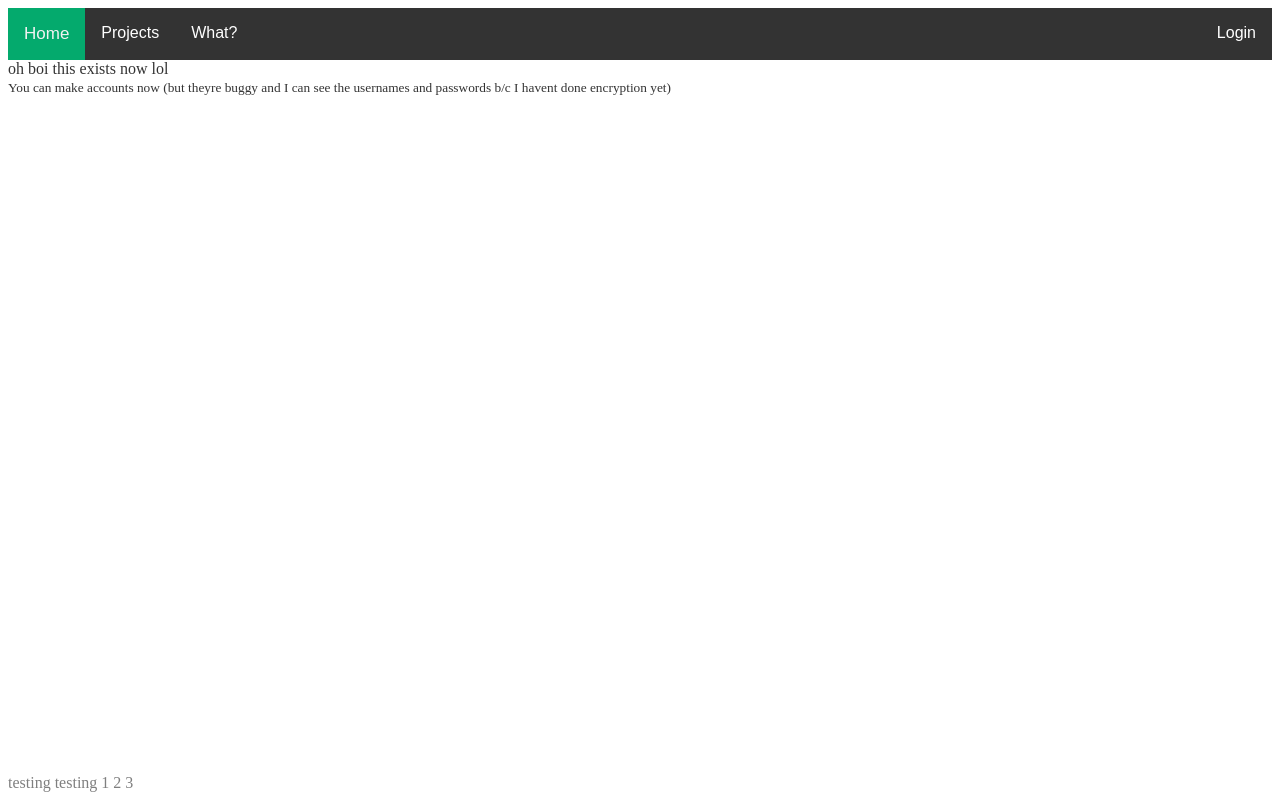
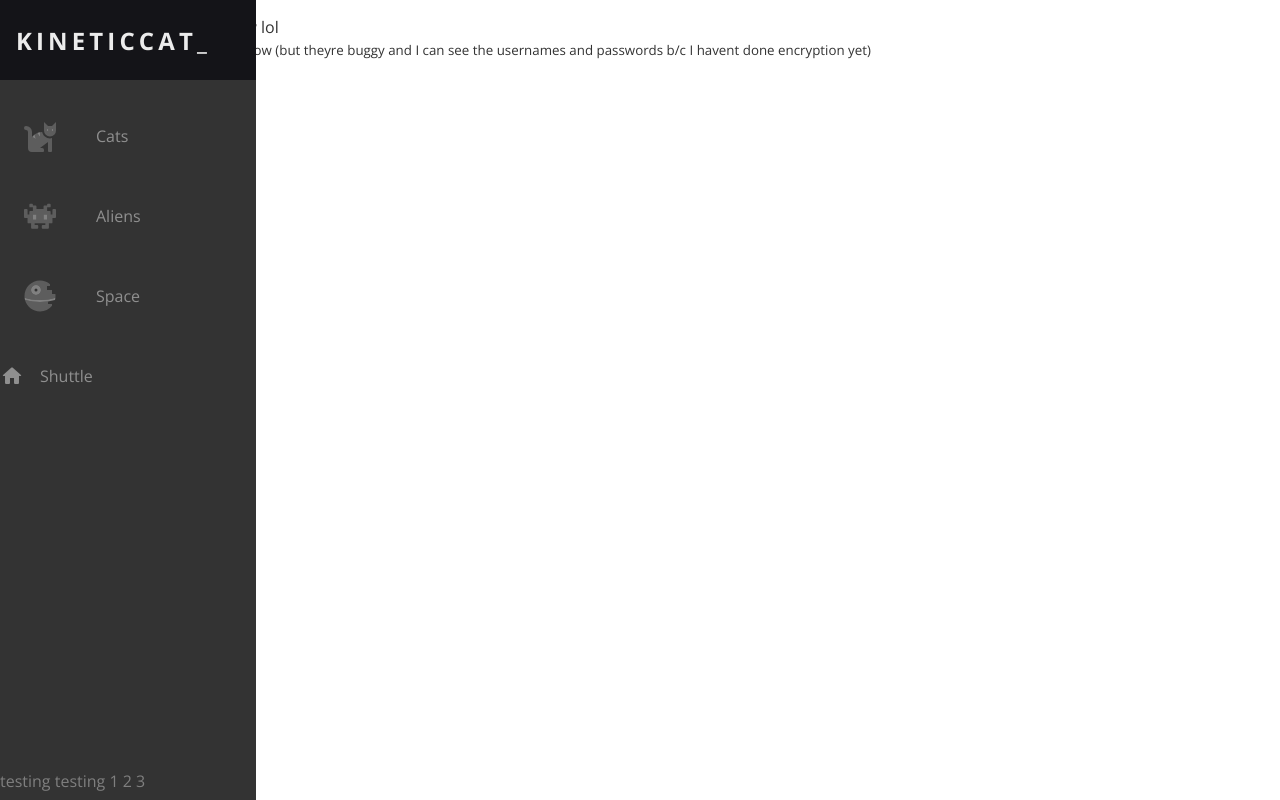
Before and after one commit to kineticneticat/Website, a Flask app: page / in a window 1280 px wide. Run offline with Flask 2, Linux system fonts and the light colour scheme.

Commit message:
navbar redesign

```diff
--- a/static/style.css
+++ b/static/style.css
@@ -1,4 +1,219 @@
-/*dark theme*/
+
+:root {
+  font-size: 16px;
+  font-family: 'Open Sans';
+  --text-primary: #b6b6b6;
+  --text-secondary: #ececec;
+  --bg-primary: #23232e;
+  --bg-secondary: #141418;
+  --transition-speed: 600ms;
+}
+
+body {
+  color: black;
+  background-color: white;
+  margin: 0;
+  padding: 0;
+}
+
+body::-webkit-scrollbar {
+  width: 0.25rem;
+}
+
+body::-webkit-scrollbar-track {
+  background: #1e1e24;
+}
+
+body::-webkit-scrollbar-thumb {
+  background: #6649b8;
+}
+
+main {
+  margin-left: 5rem;
+  padding: 1rem;
+}
+
+.navbar {
+  position: fixed;
+  background-color: var(--bg-primary);
+  transition: width 600ms ease;
+  overflow: none;
+}
+
+.navbar-nav {
+  list-style: none;
+  padding: 0;
+  margin: 0;
+  display: flex;
+  flex-direction: column;
+  align-items: center;
+  height: 100%;
+}
+
+.nav-item {
+  width: 100%;
+}
+
+.nav-link {
+  display: flex;
+  align-items: center;
+  height: 5rem;
+  color: var(--text-primary);
+  text-decoration: none;
+  filter: grayscale(100%) opacity(0.7);
+  transition: var(--transition-speed);
+}
+
+.nav-link:hover {
+  filter: grayscale(0%) opacity(1);
+  background: var(--bg-secondary);
+  color: var(--text-secondary);
+}
+
+.link-text {
+  display: none;
+  margin-left: 1rem;
+}
+
+.nav-link svg {
+  width: 2rem;
+  min-width: 2rem;
+  margin: 0 1.5rem;
+}
+
+.fa-primary {
+  color: #ff7eee;
+}
+
+.fa-secondary {
+  color: #df49a6;
+}
+
+.fa-primary,
+.fa-secondary {
+  transition: var(--transition-speed);
+}
+
+.logo {
+  font-weight: bold;
+  text-transform: uppercase;
+  margin-bottom: 1rem;
+  text-align: center;
+  color: var(--text-secondary);
+  background: var(--bg-secondary);
+  font-size: 1.5rem;
+  letter-spacing: 0.3ch;
+  width: 100%;
+}
+
+.logo svg {
+  transform: rotate(0deg);
+  transition: var(--transition-speed);
+}
+
+.logo-text
+{
+  display: inline;
+  position: absolute;
+  left: -999px;
+  transition: var(--transition-speed);
+}
+
+@keyframes fadein {
+  0% { opacity: 1 }
+  100% { opacity: 0 }
+}
+
+.navbar:hover .logo img {
+  opacity: 0;
+  animation: fade 2s linear;
+}
+
+/* .navbar:hover .logo img */
+
+/* Small screens */
+@media only screen and (max-width: 600px) {
+  .navbar {
+    bottom: 0;
+    width: 100vw;
+    height: 5rem;
+  }
+
+  .logo {
+    display: none;
+  }
+
+  .navbar-nav {
+    flex-direction: row;
+  }
+
+  .nav-link {
+    justify-content: center;
+  }
+
+  main {
+    margin: 0;
+  }
+}
+
+/* Large screens */
+@media only screen and (min-width: 600px) {
+  .navbar {
+    top: 0;
+    width: 5rem;
+    height: 100vh;
+  }
+
+  .navbar:hover {
+    width: 16rem;
+  }
+
+  .navbar:hover .link-text {
+    display: inline;
+  }
+
+  .navbar:hover .logo svg
+  {
+    margin-left: 11rem;
+  }
+
+  .navbar:hover .logo-text
+  {
+    left: 0px;
+  }
+}
+
+.dark {
+  --text-primary: #b6b6b6;
+  --text-secondary: #ececec;
+  --bg-primary: #23232e;
+  --bg-secondary: #141418;
+}
+
+.solar {
+  --text-primary: #576e75;
+  --text-secondary: #35535c;
+  --bg-primary: #fdf6e3;
+  --bg-secondary: #f5e5b8;
+}
+
+.theme-icon {
+  display: none;
+}
+
+.dark #darkIcon {
+  display: block;
+}
+
+.light #lightIcon {
+  display: block;
+}
+
+.solar #solarIcon {
+  display: block;
+}
+
+/*dark theme %%%%%%%%%%%%%%%%%%%%%%%%%%%%%%%%%%%%%%%%%%%%%%%%%%%%%%%%%%%%%%%%%%%%%%%%%%%%%%%%%%%%%%%%%%%%%%%%%%%%%%%%%%%%%%%%%%%*/
 
 .dark {
   background-color:#333;
@@ -63,92 +278,6 @@ footer {
   color: rgb(127, 127, 127)
 }
 
-
-/*navbar*/
-/* Add a black background color to the top navigation */
-.topnav {
-  background-color: #333;
-  overflow: hidden;
-}
-/* Style the links inside the navigation bar */
-.topnav a.left {
-  float: left;
-  color: #f2f2f2;
-  text-align: center;
-  padding: 16px 16px;
-  text-decoration: none;
-  font-size: 17px;
-	font-family: Arial
-}
-.topnav a.right {
-  float: right;
-  color: #f2f2f2;
-  text-align: center;
-  padding: 16px 16px;
-  text-decoration: none;
-  font-size: 17px;
-	font-family: Arial
-}
-/* Change the color of links on hover */
-.topnav a:hover {
-  background-color: #ddd;
-  color: black;
-}
-/* Add a color to the active/current link */
-.topnav a:active {
-  background-color: #04AA6D;
-  color: white;
-}
-
-.dropdown {
-  overflow: hidden;
-}
-
-.dropdown .dropbtn {
-  font-size: 16px;
-  border: none;
-  outline: none;
-  color: white;
-  padding: 16px 16px;
-  background-color: inherit;
-  font-family: inherit;
-  margin: 0;
-}
-
-.navbar a:hover, .dropdown:hover .dropbtn {
-  background-color: #ddd;
-  color: black;
-}
-
-.dropdown-content {
-  display: none;
-  position: absolute;
-  background-color: #f9f9f9;
-  min-width: 160px;
-  box-shadow: 0px 8px 16px 0px rgba(0,0,0,0.2);
-  z-index: 1;
-}
-
-.dropdown-content a {
-  float: none;
-  color: black;
-  padding: 12px 16px;
-  text-decoration: none;
-  display: block;
-  text-align: left;
-}
-
-.dropdown-content a:hover {
-  background-color: #ddd;
-}
-
-.dropdown:hover .dropdown-content {
-  display: block;
-}
-.active {
-  background-color: #04AA6D;
-  color: white;
-}
 input[type=text] {
   border: 2px solid #04AA6D;
   border-radius: 4px;
@@ -190,3 +319,5 @@ input[type=submit]:hover {
   padding: 16px 16px;
   font-size: 17px
 }
+
+/* Navbar */
--- a/templates/base.html
+++ b/templates/base.html
@@ -16,62 +16,128 @@
   <meta name="viewport" content="width=device-width, initial-scale=1.0">
   <link rel="javascript" href="static/script.js">
   <link rel="stylesheet" href="static/style.css">
-    <link href="https://fonts.googleapis.com/icon?family=Material+Icons"
-      rel="stylesheet">
+  <link href="https://fonts.googleapis.com/icon?family=Material+Icons+Round" rel="stylesheet">
+  <link href="https://fonts.googleapis.com/css?family=Open+Sans:300,400,700&display=swap" rel="stylesheet"/>
   {% block head %}{% endblock %}
-    <!-- Nav Bar -->
-    <div class="topnav">
-      <!--home button \/-->
-      <a class="active left" href="/">Home</a>
-      <!--end of home button /\-->
-      <!--account stuff-->
-      <div class="dropdown text right">
-        <button class="dropbtn">
-          {{value}}
-        </button>
-        <div class="dropdown-content">
-          {% if  loggedin == "False"%}
-            <a href="/login">Login</a>
-          {% endif %}
-          {% if loggedin == "False" %}
-            <a href="/signup">Signup</a>
-          {% endif %}
-          {% if loggedin == "True"%}
-            <a href="/logout">Logout</a>
-          {% endif %}
-            <button onclick="changemode()"><span class="material-icons">light_mode</span></button>
-        </div>
-      </div>
-      <!--end of account stuff-->
-      <!--project stuff-->
-      <div class="dropdown text left">
-        <button class="dropbtn">
-          Projects
-        </button>
-        <div class="dropdown-content">
-          <a href='/metaballs'>metaballs</a>
-          <a href="/cube">three.js stuff</a>
-        </div>
-      </div>
-      <!--end of project stuff-->
-      <!--expanation stuff-->
-      <div class="dropdown text left">
-        <button class="dropbtn" onclick="document.location='/what'">What?</button>
-      </div>
-      <!--end of explanation stuff-->
-    </div>
-    <!--End of Nav Bar-->
 </head>
 {% if dark == "False"%}
+
 <body class="dark">
   {% endif %}
   {% if dark == "True"%}
+
 <body class="light">
   {% endif %}
+  <nav class="navbar dark">
+    <ul class="navbar-nav">
+      <li class="logo">
+        <a href="#" class="nav-link">
+          <span class="link-text logo-text">Kineticcat_</span>
+          <img src="static/images/logoPink.png" alt="//\*" width="64" height="64" style="">
+        </a>
+      </li>
+
+      <li class="nav-item">
+        <a href="#" class="nav-link">
+          <svg
+            aria-hidden="true"
+            focusable="false"
+            data-prefix="fad"
+            data-icon="cat"
+            role="img"
+            xmlns="http://www.w3.org/2000/svg"
+            viewBox="0 0 512 512"
+            class="svg-inline--fa fa-cat fa-w-16 fa-9x"
+          >
+            <g class="fa-group">
+              <path
+                fill="currentColor"
+                d="M448 96h-64l-64-64v134.4a96 96 0 0 0 192 0V32zm-72 80a16 16 0 1 1 16-16 16 16 0 0 1-16 16zm80 0a16 16 0 1 1 16-16 16 16 0 0 1-16 16zm-165.41 16a204.07 204.07 0 0 0-34.59 2.89V272l-43.15-64.73a183.93 183.93 0 0 0-44.37 26.17L192 304l-60.94-30.47L128 272v-80a96.1 96.1 0 0 0-96-96 32 32 0 0 0 0 64 32 32 0 0 1 32 32v256a64.06 64.06 0 0 0 64 64h176a16 16 0 0 0 16-16v-16a32 32 0 0 0-32-32h-32l128-96v144a16 16 0 0 0 16 16h32a16 16 0 0 0 16-16V289.86a126.78 126.78 0 0 1-32 4.54c-61.81 0-113.52-44.05-125.41-102.4z"
+                class="fa-secondary"
+              ></path>
+              <path
+                fill="currentColor"
+                d="M376 144a16 16 0 1 0 16 16 16 16 0 0 0-16-16zm80 0a16 16 0 1 0 16 16 16 16 0 0 0-16-16zM131.06 273.53L192 304l-23.52-70.56a192.06 192.06 0 0 0-37.42 40.09zM256 272v-77.11a198.62 198.62 0 0 0-43.15 12.38z"
+                class="fa-primary"
+              ></path>
+            </g>
+          </svg>
+          <span class="link-text">Cats</span>
+        </a>
+      </li>
+
+      <li class="nav-item">
+        <a href="#" class="nav-link">
+          <svg
+            aria-hidden="true"
+            focusable="false"
+            data-prefix="fad"
+            data-icon="alien-monster"
+            role="img"
+            xmlns="http://www.w3.org/2000/svg"
+            viewBox="0 0 576 512"
+            class="svg-inline--fa fa-alien-monster fa-w-18 fa-9x"
+          >
+            <g class="fa-group">
+              <path
+                fill="currentColor"
+                d="M560,128H528a15.99954,15.99954,0,0,0-16,16v80H480V176a15.99954,15.99954,0,0,0-16-16H416V96h48a16.00079,16.00079,0,0,0,16-16V48a15.99954,15.99954,0,0,0-16-16H432a15.99954,15.99954,0,0,0-16,16V64H368a15.99954,15.99954,0,0,0-16,16v48H224V80a15.99954,15.99954,0,0,0-16-16H160V48a15.99954,15.99954,0,0,0-16-16H112A15.99954,15.99954,0,0,0,96,48V80a16.00079,16.00079,0,0,0,16,16h48v64H112a15.99954,15.99954,0,0,0-16,16v48H64V144a15.99954,15.99954,0,0,0-16-16H16A15.99954,15.99954,0,0,0,0,144V272a16.00079,16.00079,0,0,0,16,16H64v80a16.00079,16.00079,0,0,0,16,16h48v80a16.00079,16.00079,0,0,0,16,16h96a16.00079,16.00079,0,0,0,16-16V432a15.99954,15.99954,0,0,0-16-16H192V384H384v32H336a15.99954,15.99954,0,0,0-16,16v32a16.00079,16.00079,0,0,0,16,16h96a16.00079,16.00079,0,0,0,16-16V384h48a16.00079,16.00079,0,0,0,16-16V288h48a16.00079,16.00079,0,0,0,16-16V144A15.99954,15.99954,0,0,0,560,128ZM224,320H160V224h64Zm192,0H352V224h64Z"
+                class="fa-secondary"
+              ></path>
+              <path
+                fill="currentColor"
+                d="M160,320h64V224H160Zm192-96v96h64V224Z"
+                class="fa-primary"
+              ></path>
+            </g>
+          </svg>
+          <span class="link-text">Aliens</span>
+        </a>
+      </li>
+
+      <li class="nav-item">
+        <a href="#" class="nav-link">
+          <svg
+            aria-hidden="true"
+            focusable="false"
+            data-prefix="fad"
+            data-icon="space-station-moon-alt"
+            role="img"
+            xmlns="http://www.w3.org/2000/svg"
+            viewBox="0 0 512 512"
+            class="svg-inline--fa fa-space-station-moon-alt fa-w-16 fa-5x"
+          >
+            <g class="fa-group">
+              <path
+                fill="currentColor"
+                d="M501.70312,224H448V160H368V96h48V66.67383A246.86934,246.86934,0,0,0,256,8C119.03125,8,8,119.0332,8,256a250.017,250.017,0,0,0,1.72656,28.26562C81.19531,306.76953,165.47656,320,256,320s174.80469-13.23047,246.27344-35.73438A250.017,250.017,0,0,0,504,256,248.44936,248.44936,0,0,0,501.70312,224ZM192,240a80,80,0,1,1,80-80A80.00021,80.00021,0,0,1,192,240ZM384,343.13867A940.33806,940.33806,0,0,1,256,352c-87.34375,0-168.71094-11.46094-239.28906-31.73633C45.05859,426.01953,141.29688,504,256,504a247.45808,247.45808,0,0,0,192-91.0918V384H384Z"
+                class="fa-secondary"
+              ></path>
+              <path
+                fill="currentColor"
+                d="M256,320c-90.52344,0-174.80469-13.23047-246.27344-35.73438a246.11376,246.11376,0,0,0,6.98438,35.998C87.28906,340.53906,168.65625,352,256,352s168.71094-11.46094,239.28906-31.73633a246.11376,246.11376,0,0,0,6.98438-35.998C430.80469,306.76953,346.52344,320,256,320Zm-64-80a80,80,0,1,0-80-80A80.00021,80.00021,0,0,0,192,240Zm0-104a24,24,0,1,1-24,24A23.99993,23.99993,0,0,1,192,136Z"
+                class="fa-primary"
+              ></path>
+            </g>
+          </svg>
+          <span class="link-text">Space</span>
+        </a>
+      </li>
+
+      <li class="nav-item">
+        <a href="#" class="nav-link">
+          <span class="material-icons-round">home</span>
+          <span class="link-text">Shuttle</span>
+        </a>
+      </li>
+    </ul>
+  </nav>
+
   {% block Body %}{% endblock %}
-  </body>
-  <footer class="bottom hcentre">
+  <footer class="bottom hcentre" >
     <div clas></div>
      testing testing 1 2 3
   </footer>
+</body>
+
 </html>
--- a/templates/home.html
+++ b/templates/home.html
@@ -1,7 +1,9 @@
 {% extends "base.html" %}
 {% block title %} Home {% endblock %}
 {% block Body %}
+<main>
 	oh boi this exists now lol
   <br>
-<small>You can make accounts now (but theyre buggy and I can see the usernames and passwords b/c I havent done encryption yet)</small>
+  <small>You can make accounts now (but theyre buggy and I can see the usernames and passwords b/c I havent done encryption yet)</small>
+</main>
 {% endblock %}
```
Also changed, not shown: static/images/logoPink.png (added). Lines whose indentation alone changed are shown as unchanged.
